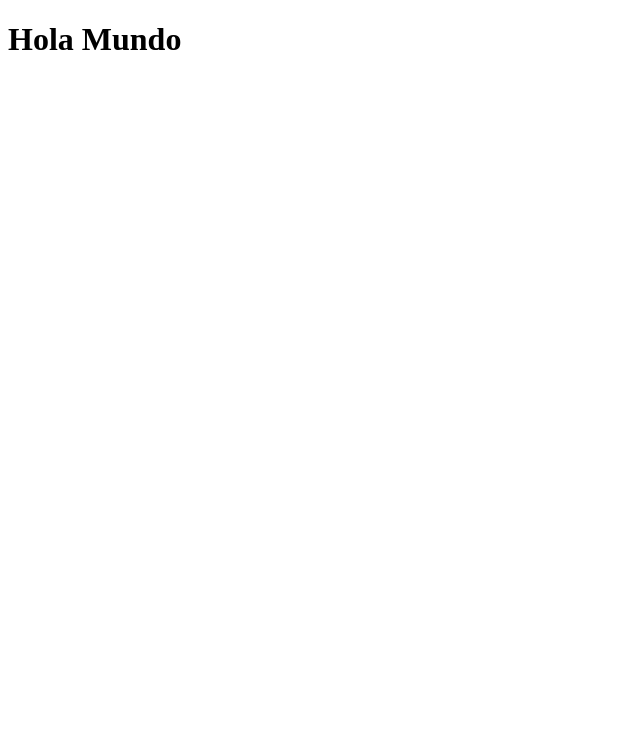
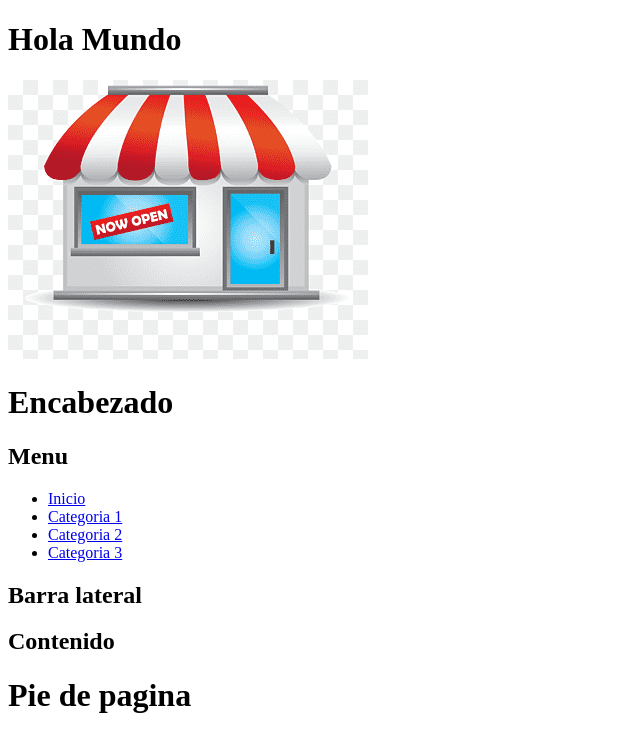
Before and after one commit to nelsonaponte2107-afk/proyecto3230985, a plain HTML site: page index.html in a window 1280 px wide. Shown: the whole page, without its empty margins (0-640 px from the left). Drawn offline with Linux system fonts and the light colour scheme.

Commit message:
actualizacion del div del index y creo la imagen del logo

```diff
--- a/index.html
+++ b/index.html
@@ -7,6 +7,45 @@
 </head>
 <body>
     <h1>Hola Mundo</h1>
+<div id="container">
+    <header id="header">
+        <div id="logo">
+            <img src="./assets/img/png-transparent-storefront-cafe-store-s-retail-logo-website-thumbnail.png"
+
+        </div>
+        <h1>Encabezado</h1>
+    </header>
+    <nav id="menu">
+        <h1>Menu</h1>
+        <ul>
+            <li>
+                <a href="#">Inicio</a>
+            </li>
+             <li>
+                <a href="#">Categoria 1</a>
+            </li>
+             <li>
+                <a href="#">Categoria 2</a>
+            </li>
+             <li>
+                <a href="#">Categoria 3</a>
+            </li>
+        </ul>
+    </nav>
+
+    <div id="content">
+    <aside>
+        <h1>Barra lateral</h1>
+    </aside>
+    <section>
+        <h1>Contenido</h1>
+    </section>
+</div>
+
+    <footer id="footer">
+        <h1>Pie de pagina</h1>
+    </footer>
+    </div>
 
 </body>
 </html>
```
Also changed, not shown: assets/img/png-transparent-storefront-cafe-store-s-retail-logo-website-thumbnail.png (added).
